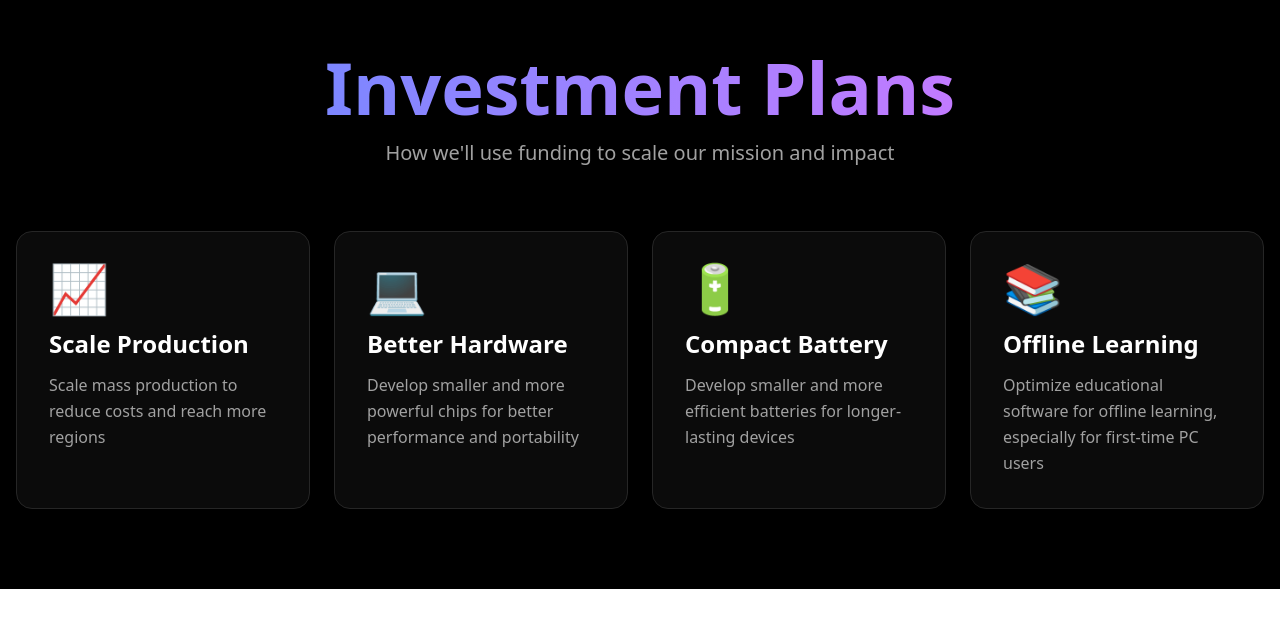
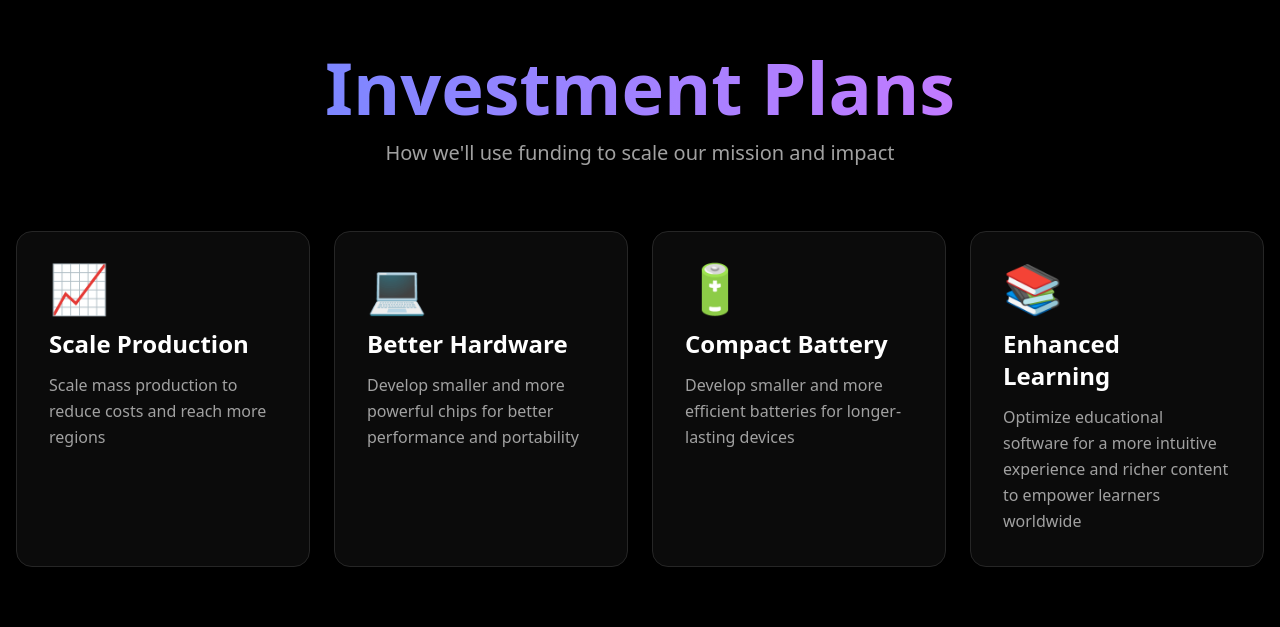
Before and after one commit to Lortas102066/fit3146-display, a Next.js app: page / in a window 1280 px wide. Shown: the part 4355-4982 px from the top of the page. Before the commit the page ends 4944 px from the top, so only its background shows below. Built offline with nearby package versions, Linux system fonts and the light colour scheme.

Commit message:
fix: update goal in InvestmentPlan component to enhance clarity and accuracy of descriptions

```diff
--- a/app/components/InvestmentPlan.tsx
+++ b/app/components/InvestmentPlan.tsx
@@ -19,9 +19,9 @@ export default function InvestmentPlan() {
       description: "Develop smaller and more efficient batteries for longer-lasting devices",
     },
     {
-      title: "Offline Learning",
+      title: "Enhanced Learning",
       icon: "📚",
-      description: "Optimize educational software for offline learning, especially for first-time PC users",
+      description: "Optimize educational software for a more intuitive experience and richer content to empower learners worldwide",
     },
   ];
 
```
